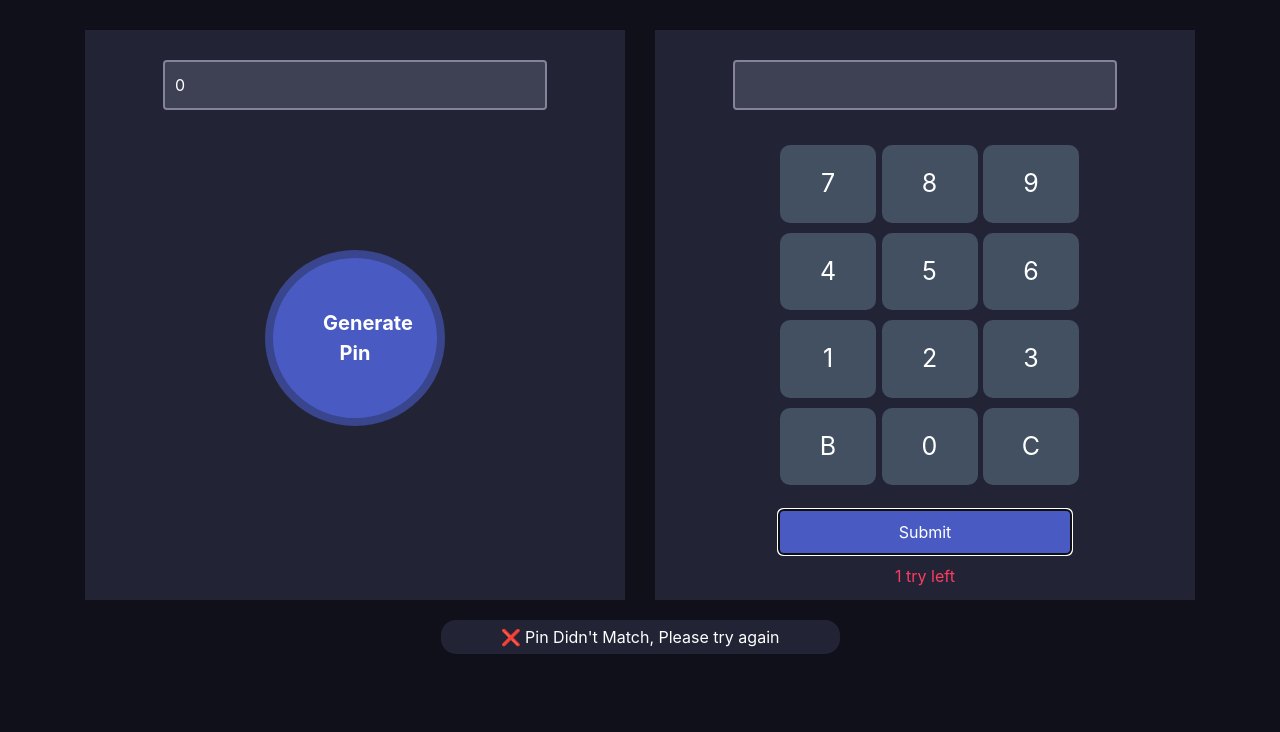
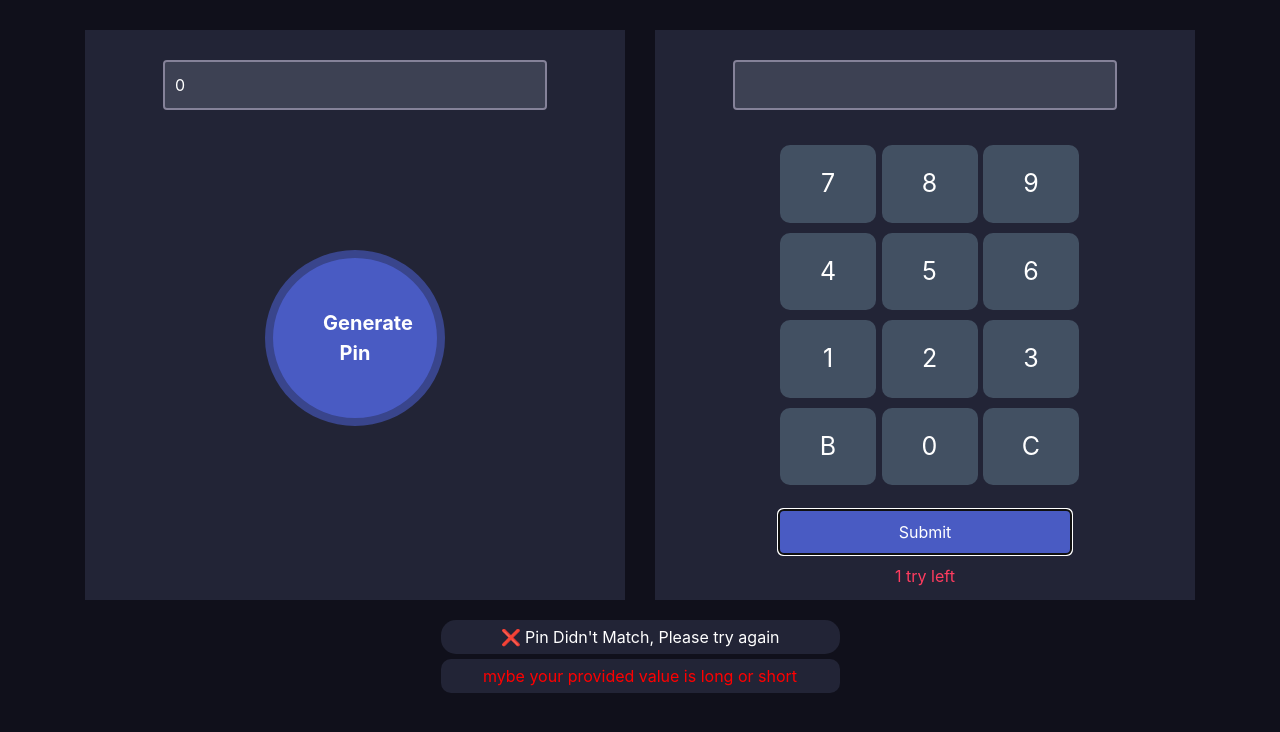
Before and after one commit to misbah41/pin-generator, a plain HTML site: page index.html in a window 1280 px wide. Both pictures are taken after a click on the button "Submit". Drawn offline with nearby package versions, Linux system fonts and the light colour scheme.

Commit message:
last pushed

```diff
--- a/index.html
+++ b/index.html
@@ -53,7 +53,7 @@
 			</div>
 			<div class="notify-section">
 				<p id="delete-notify" class="notify">❌ Pin Didn't Match, Please try again</p>
-				<p id="erroMsg" style="color:red">your provided value is long</p>
+				<p id="erroMsg" style="color:red">mybe your provided value is long or short </p>
 				<p id="match-notify" class="notify">✅ Pin Matched... Secret door is opening for you</p>
 			</div>
 		</div>
@@ -104,8 +104,10 @@
 					document.getElementById('delete-notify').style.display = 'none';
 					document.getElementById("erroMsg").style.display = 'none';
 				} else {
-					if (typedPin.length > 4) {
+					if (typedPin.length !==4) {
 						document.getElementById("erroMsg").style.display = 'block';
+					}else{
+						document.getElementById("erroMsg").style.display = 'none';
 					}
 					document.getElementById('delete-notify').style.display = 'block';
 					document.getElementById('match-notify').style.display = 'none';
```
